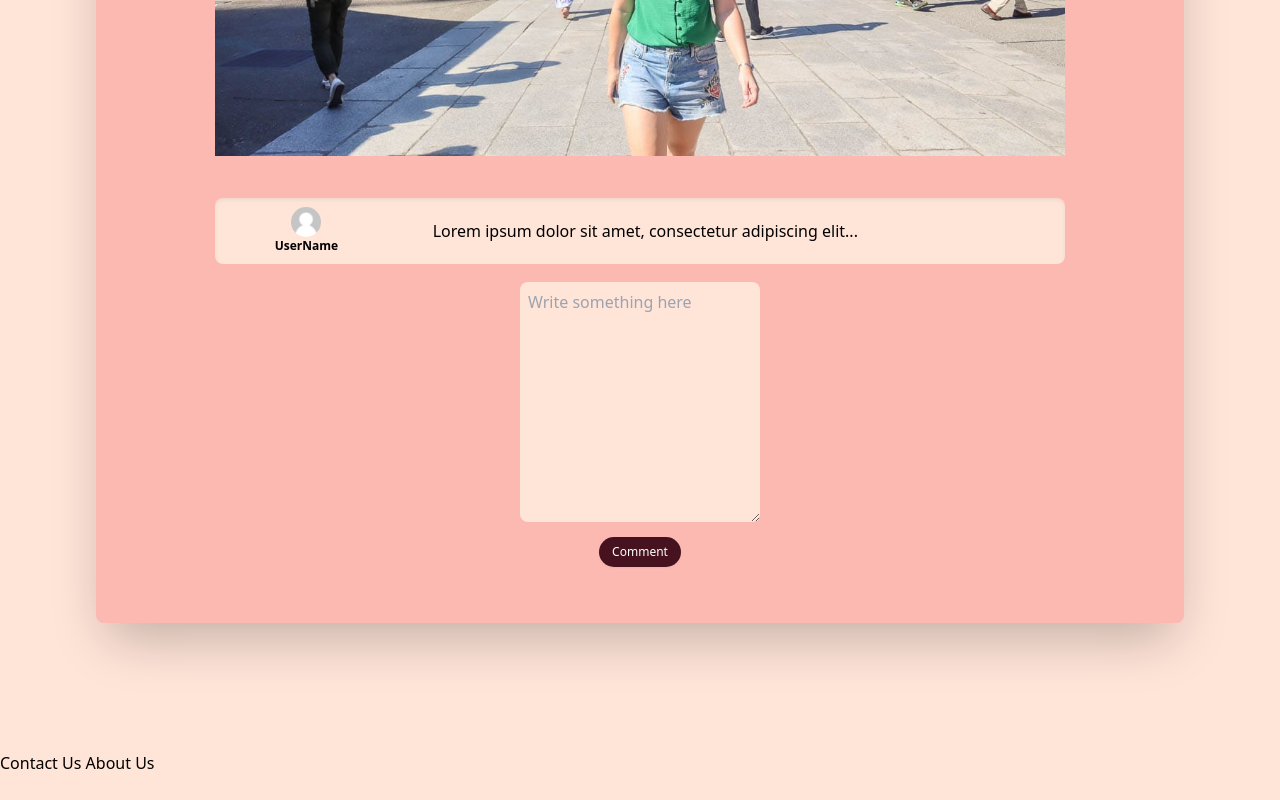
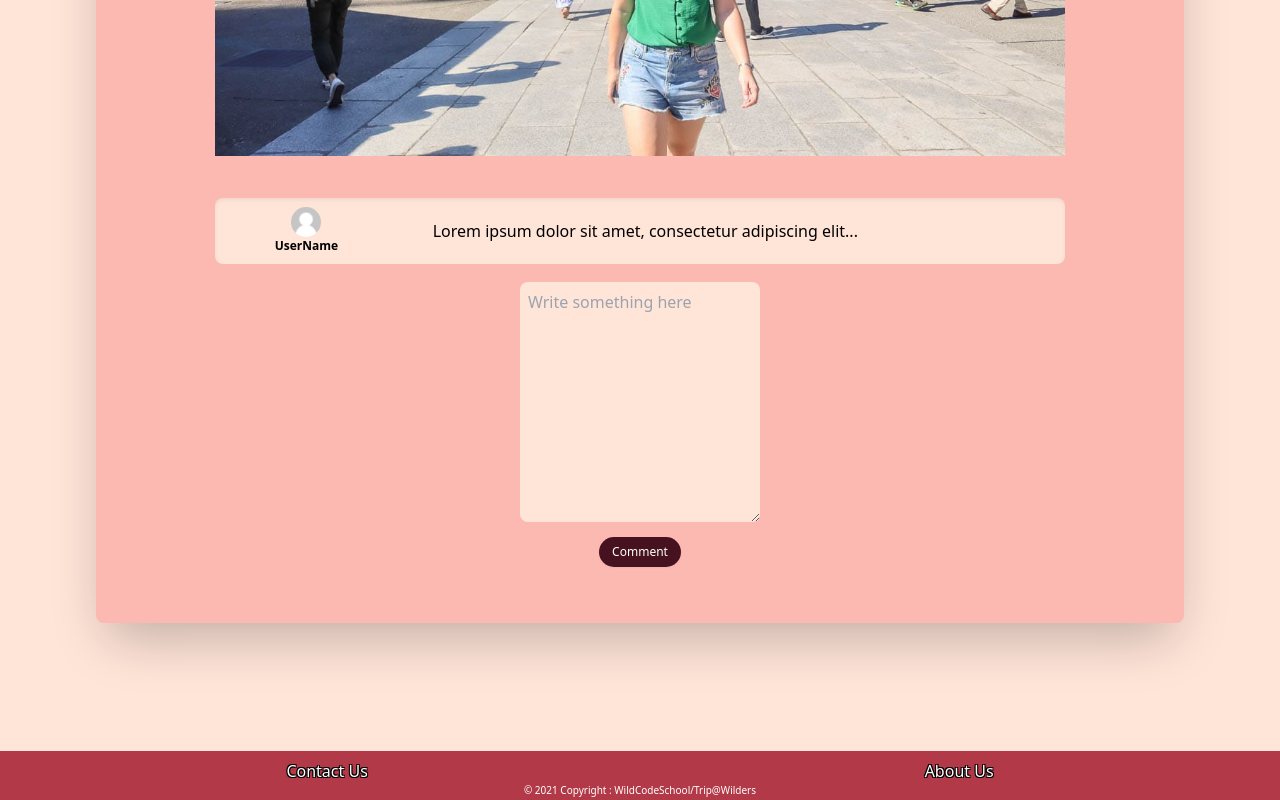
Before and after one commit to WildCodeSchool/lyon-js-sept21-p2-g2-front, a React (Create React App) app: page /posts/1 in a window 1280 px wide. Shown: the part 947-1747 px from the top of the page. Before the commit the page ends 1722 px from the top, so only its background shows below. Built offline with nearby package versions, Linux system fonts and the light colour scheme; the HTML template or start-up script is replaced by a standard one.

Commit message:
Add CSS on footer

```diff
--- /dev/null
+++ b/src/components/Footer.css
@@ -0,0 +1,32 @@
+/* *** GENERAL FOOTER *** */
+
+footer {
+    background-color: #B23A48;
+    color: white;
+    text-align: center;
+    padding: 8px 8px 2px 8px ;
+}
+
+/* *** NAV *** */
+ul {
+    display: flex;
+    justify-content: space-around;
+}
+
+li:hover {
+    cursor: pointer;
+    color: #ffe4d8;
+}
+
+.navigation {
+    text-shadow:
+     -1px -1px 0 #000,
+      1px -1px 0 #000,
+      -1px 1px 0 #000,
+       1px 1px 0 #000;
+}
+
+/* *** COPYRIGHT *** */
+.copyright {
+    font-size: 10px;
+}
--- a/src/components/Footer.jsx
+++ b/src/components/Footer.jsx
@@ -1,13 +1,23 @@
 import React from 'react';
 import { Link } from 'react-router-dom';
+import './Footer.css';
 
 const Footer = () => {
   return (
     <footer>
-      <nav>
-        <Link to="/contact-us">Contact Us </Link>{' '}
-        <Link to="/about-us">About Us </Link>{' '}
+      <nav className="navigation">
+        <ul>
+          <li>
+            <Link to="/contact-us">Contact Us </Link>{' '}
+          </li>
+          <li>
+            <Link to="/about-us">About Us </Link>{' '}
+          </li>
+        </ul>
       </nav>
+      <div className="copyright">
+        © 2021 Copyright : WildCodeSchool/Trip@Wilders
+      </div>
     </footer>
   );
 };
```
